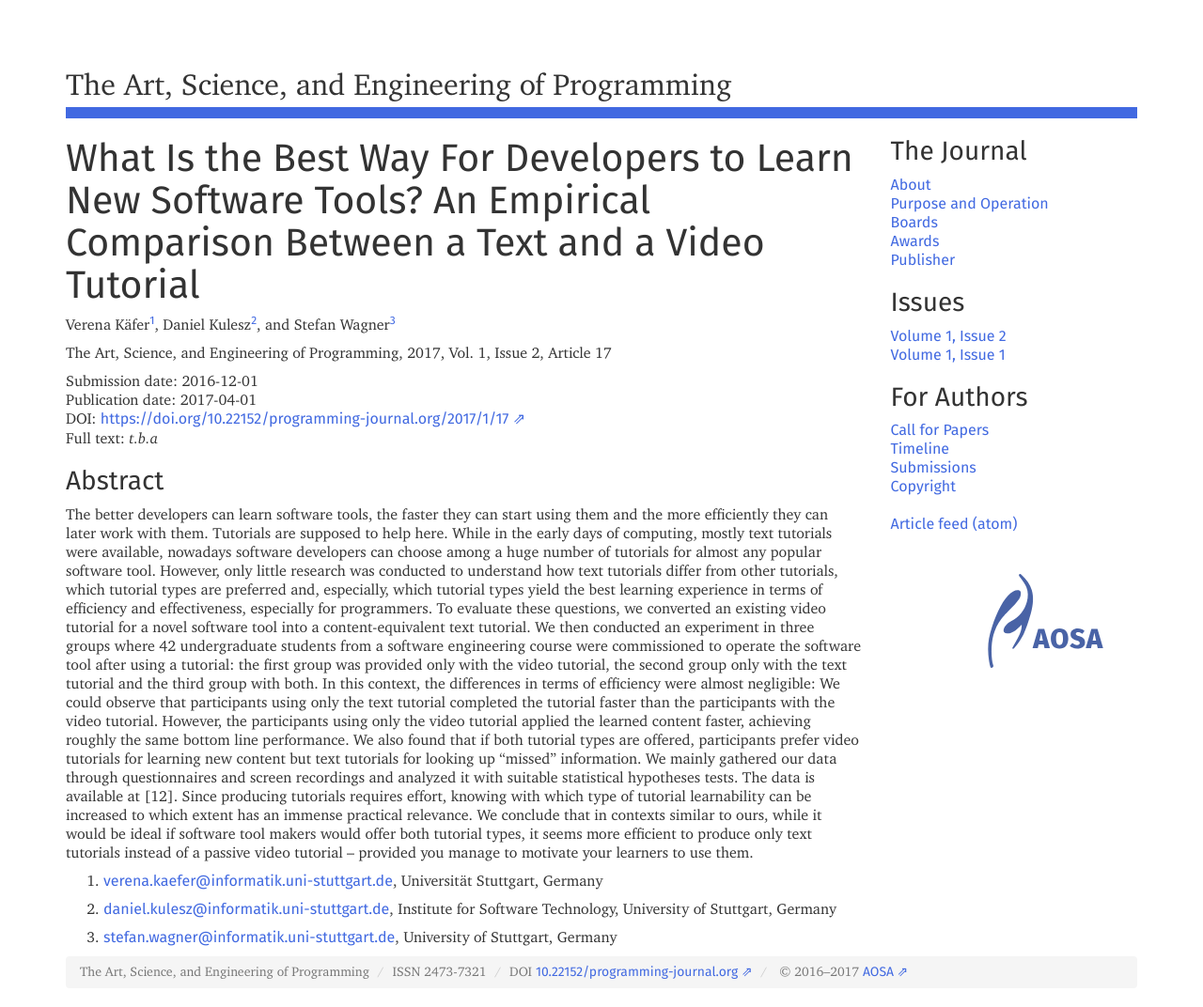
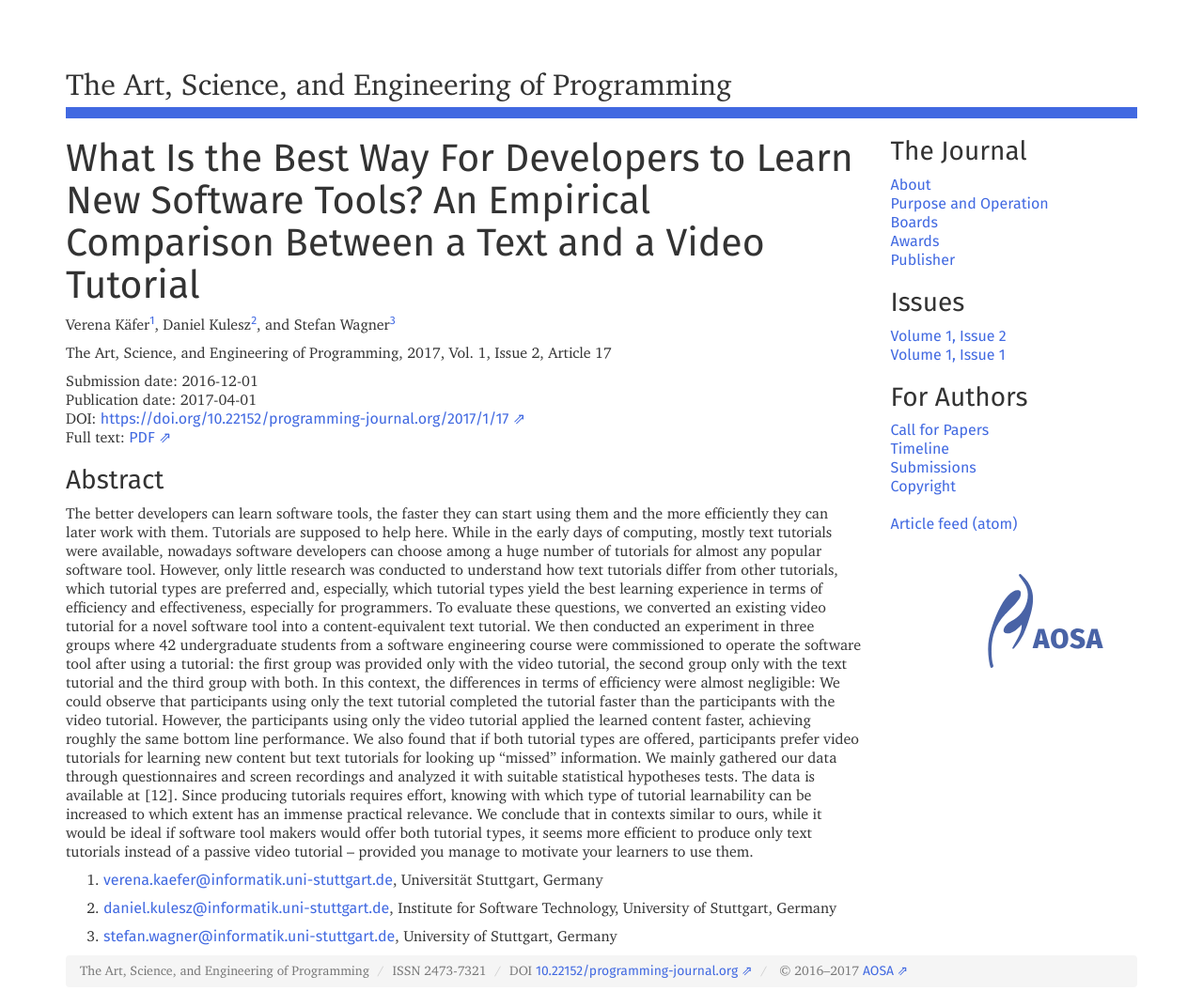
Before and after one commit to programming-journal/programming-journal.github.io, a Jekyll site: the page built from 2017/1/17/index.markdown, in a window 1280 px wide. Shown: the whole page at 94% size. Built offline with Jekyll 4.4.1, drawn with Linux system fonts in a browser that asks for light colours; nearby versions of some CDN libraries.

Commit message:
issue 2 complete

```diff
--- a/2017/1/17/index.markdown
+++ b/2017/1/17/index.markdown
@@ -38,7 +40,7 @@ The Art, Science, and Engineering of Programming, 2017, Vol. 1, Issue 2, Article
 Submission date: 2016-12-01
 Publication date: 2017-04-01
 DOI: <https://doi.org/10.22152/programming-journal.org/2017/1/17>
-Full text: *t.b.a*
+Full text: [PDF](https://arxiv.org/pdf/1704.00074v1)
 
 
 ### Abstract
--- a/2017/1/18/index.markdown
+++ b/2017/1/18/index.markdown
@@ -20,6 +20,7 @@ authors:
     affiliation: "University of Bath, United Kingdom"
 
 arxiv: "1609.06622"
+file: "https://arxiv.org/pdf/1609.06622v2"
 excerpt: |
     Context: In the context of exploring the art, science and engineering of programming, the question of which programming languages should be taught first has been fiercely debated since computer science teaching started in universities. Failure to grasp programming readily almost certainly implies failure to progress in computer science.
 
@@ -41,7 +42,7 @@ The Art, Science, and Engineering of Programming, 2017, Vol. 1, Issue 2, Article
 Submission date: 2016-12-02
 Publication date: 2017-04-01
 DOI: <https://doi.org/10.22152/programming-journal.org/2017/1/18>
-Full text: *t.b.a*
+Full text: [PDF](https://arxiv.org/pdf/1609.06622v2)
 
 
 ### Abstract
--- a/2017/1/6/index.markdown
+++ b/2017/1/6/index.markdown
@@ -16,6 +16,7 @@ authors:
     affiliation: "Freie Univeristät Berlin, Germany"
 
 arxiv: "1608.00099"
+file: "https://arxiv.org/pdf/1608.00099v2"
 excerpt: |
     Context: Multidimensional arrays are used by many different algorithms. As such, indexing and broadcasting complex operations over multidimensional arrays are ubiquitous tasks and can be performance limiting.
 
@@ -37,7 +38,7 @@ The Art, Science, and Engineering of Programming, 2017, Vol. 1, Issue 2, Article
 Submission date: 2016-10-08
 Publication date: 2017-04-01
 DOI: <https://doi.org/10.22152/programming-journal.org/2017/1/6>
-Full text: *t.b.a*
+Full text: [PDF](https://arxiv.org/pdf/1608.00099v2)
 
 
 ### Abstract
```
Also changed, not shown: other parts of 2017/1/17/index.markdown (+2 -0 lines).
